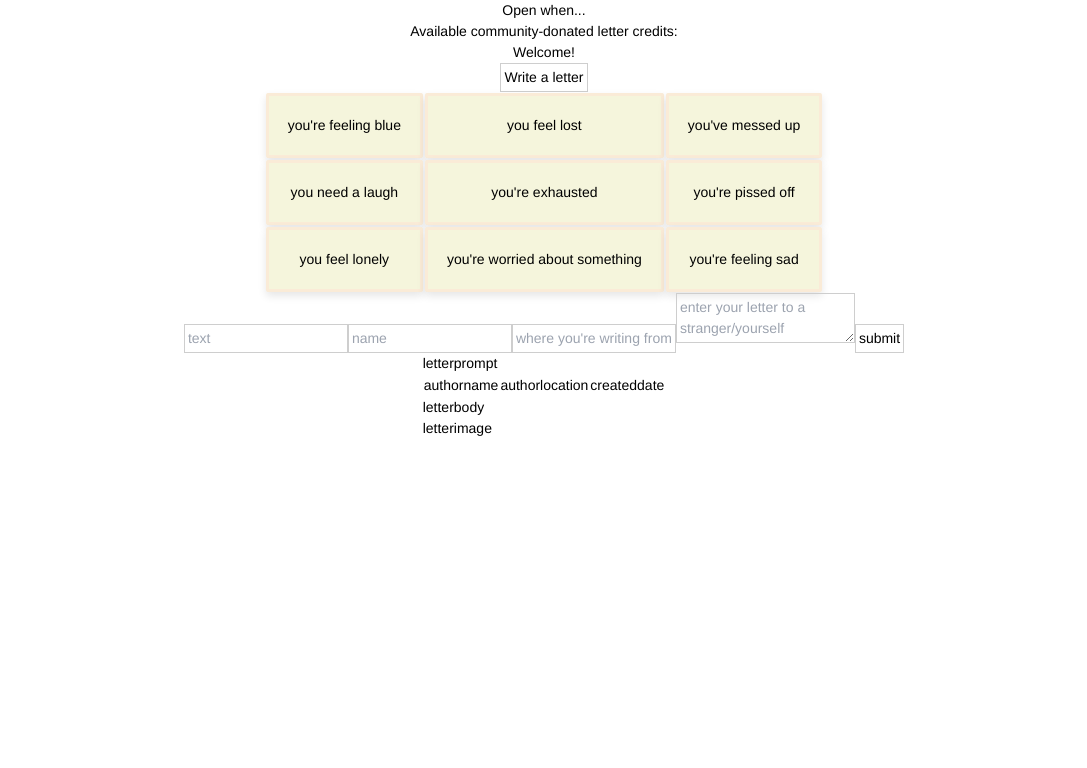
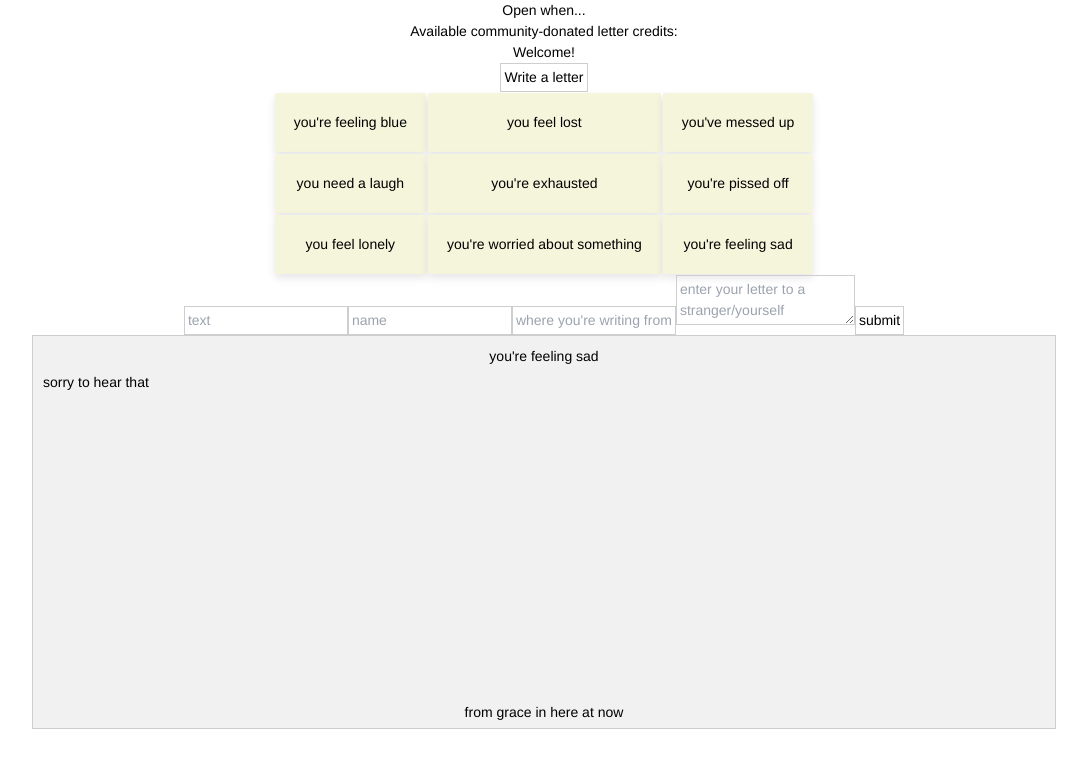
Before and after one commit to grkw/open-when, a Next.js app: page / in a window 1280 px wide. Shown: the top 768 px of the page, without its empty margins (96-1183 px from the left). Built offline with nearby package versions, Linux system fonts and the light colour scheme.

Commit message:
Build initial LetterViewer UI

```diff
--- a/src/components/card.module.css
+++ b/src/components/card.module.css
@@ -3,7 +3,7 @@
   text-align: center;
   align-items: center;
   justify-content: center;
-  border: 3px solid antiquewhite;
+  /* border: 3px solid antiquewhite; */
   padding: 16px;
   border-radius: 2px;
   background-color: beige;
--- /dev/null
+++ b/src/components/letter_viewer.module.css
@@ -0,0 +1,27 @@
+.letter_viewer {
+    display: grid;
+    grid-template-columns: 1fr;
+    grid-template-rows: auto auto auto; /* Three rows with automatic height */
+    color:black;
+    text-align: center;
+    align-items: center;
+    justify-content: center;
+    gap: 10px;
+    padding: 10px;
+    background-color: #f1f1f1;
+    border: 1px solid #cecece;
+    width: 80%
+  }
+
+.prompt {
+    height: 1rem; /* Set specific height for the prompt */
+}
+
+.letter_body {
+    text-align: left;
+    height: 20rem; /* Set specific height for the letter body */
+}
+
+.author_info {
+    height: 1rem; /* Set specific height for the author info */
+}
--- a/src/components/letter_viewer.tsx
+++ b/src/components/letter_viewer.tsx
@@ -1,22 +1,19 @@
-export interface LetterViewer {
+import styles from '@/components/letter_viewer.module.css';
 
+export interface LetterViewerProps {
+    prompt: string,
+    author_name: string,
+    author_location: string,
+    created_date: string,
+    letter_body: string
 }
 
-export default function LetterViewer() {
+export default function LetterViewer({prompt, author_name, author_location, created_date, letter_body}: LetterViewerProps) {
     return (
-        <div>
-            <p>letterprompt</p>
-            <table>
-                <tr>
-                    <td>authorname</td>
-                    <td>authorlocation</td>
-                    <td>createddate</td>
-                </tr>
-                <tr>
-                    <p>letterbody</p>
-                    <p>letterimage</p>
-                </tr>
-            </table>
+        <div className={styles.letter_viewer}>
+        <div className={styles.prompt}>{prompt}</div>
+        <div className={styles.letter_body}>{letter_body}</div>
+        <div className={styles.author_info}>from {author_name} in {author_location} at {created_date}</div>
         </div>
     );
 }
--- a/src/pages/index.tsx
+++ b/src/pages/index.tsx
@@ -25,7 +25,7 @@ export default function Home() {
       <button className="custom-button-class"><Link href='/write_letter'>Write a letter</Link></button>
       <Board></Board>
       <LetterEditor></LetterEditor>
-      <LetterViewer></LetterViewer>
+      <LetterViewer prompt="you're feeling sad" author_name="grace" author_location="here" created_date="now" letter_body="sorry to hear that"></LetterViewer>
     </div>
   );
 }
```
Also changed, not shown: src/pages/view_letter.tsx (+9 -4 lines).
